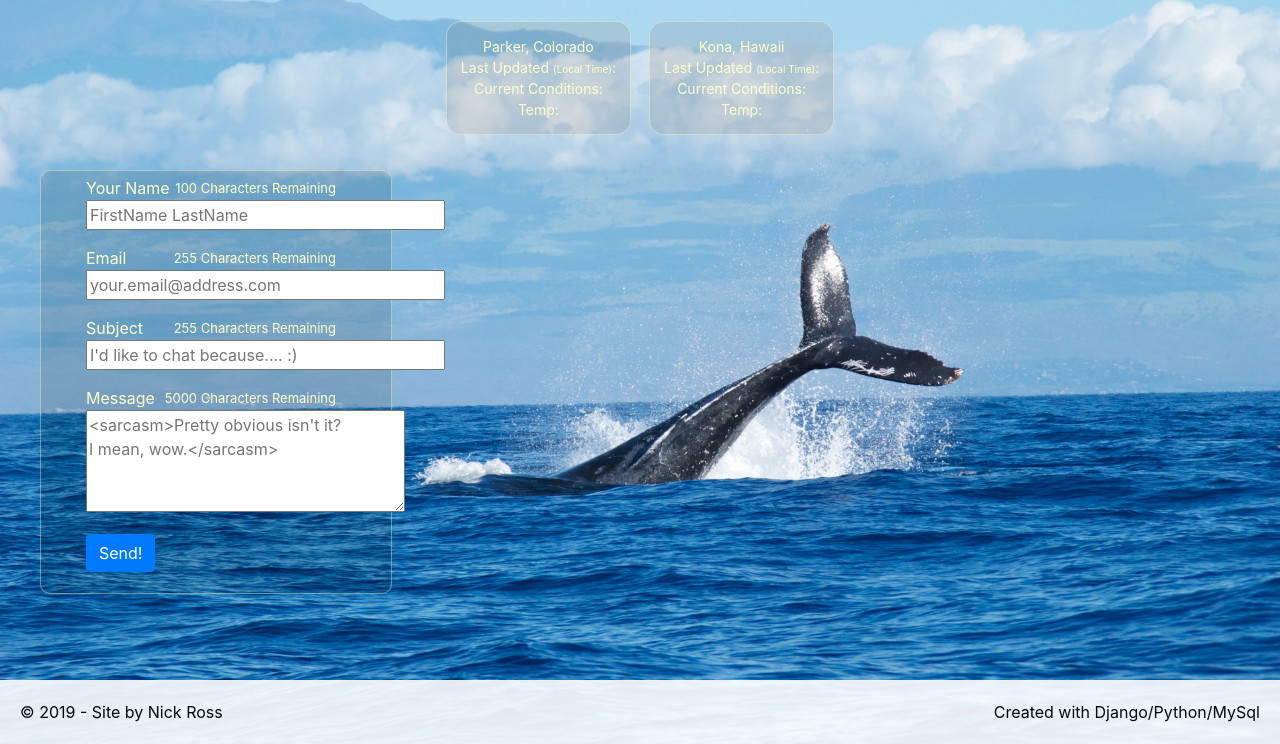
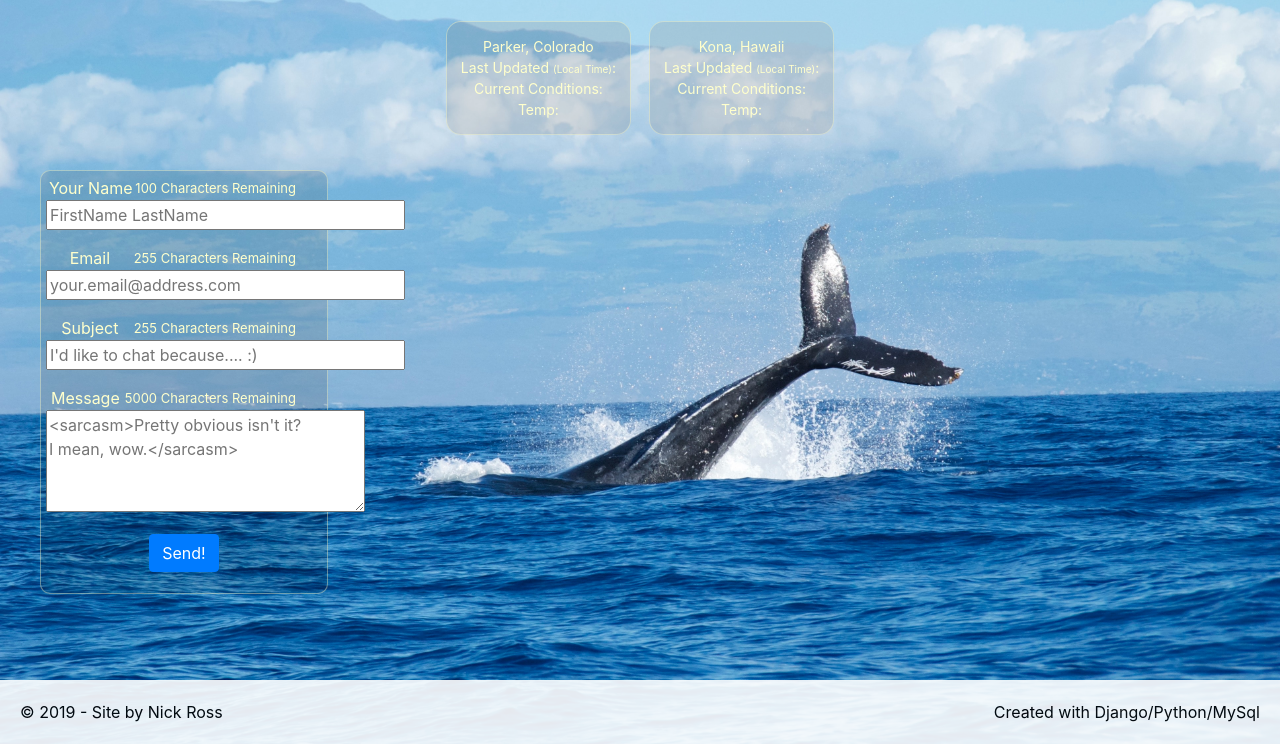
Before and after one commit to codecampNick/MySite2, a Django app: page /contact/ in a window 1280 px wide. Shown: the part 56-800 px from the top of the page. Run offline with Django 3.2, Linux system fonts and the light colour scheme; parts of the project's set-up code (start-up, migrations or seed data) failed here and were passed over; some libraries are stand-ins or nearby versions.

Commit message:
css change.  contact form work

```diff
--- a/contact/static/css/contact.css
+++ b/contact/static/css/contact.css
@@ -15,7 +15,9 @@
     color: rgba(255,255,204);
     border-radius: 10px;
     border: .1em solid rgba(255,255,204,.4);
-    /*opacity: .8;*/
+    /*opacity: .8;
+    margin: 5px;*/
     padding: 5px;
-    width: 22em;
+    width: 18em;
+    text-align: center;
 }
--- a/contact/templates/contact_home.html
+++ b/contact/templates/contact_home.html
@@ -8,7 +8,7 @@
         <div class="contact-container">
             <form action="" method="post">
             {% csrf_token %}
-                <ul style="list-style: none;">
+                <ul style="list-style: none; padding-left: 0">
                     {% for field in form %}
                     <li class="home-text"><span id="field-lbl">{{ field.label }}<span id="field-help-text"><span id="{{ field.html_name }}_count">{{ field.field.max_length }}</span> {{field.help_text}}</span></span><span id="field">{{ field }}</span><p>{{ field.errors.as_text}}</p></li>
                     {% endfor %}
```
